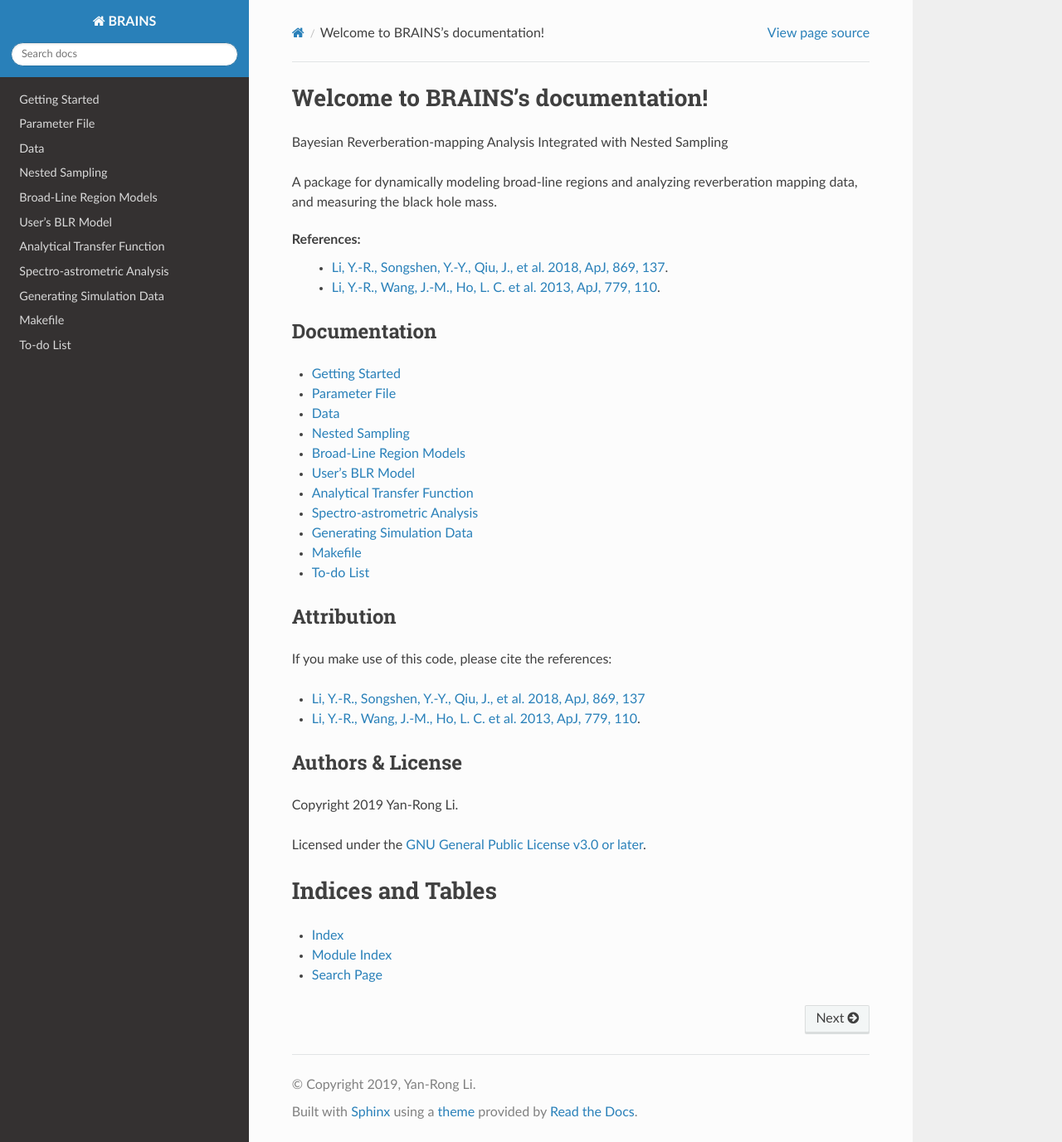
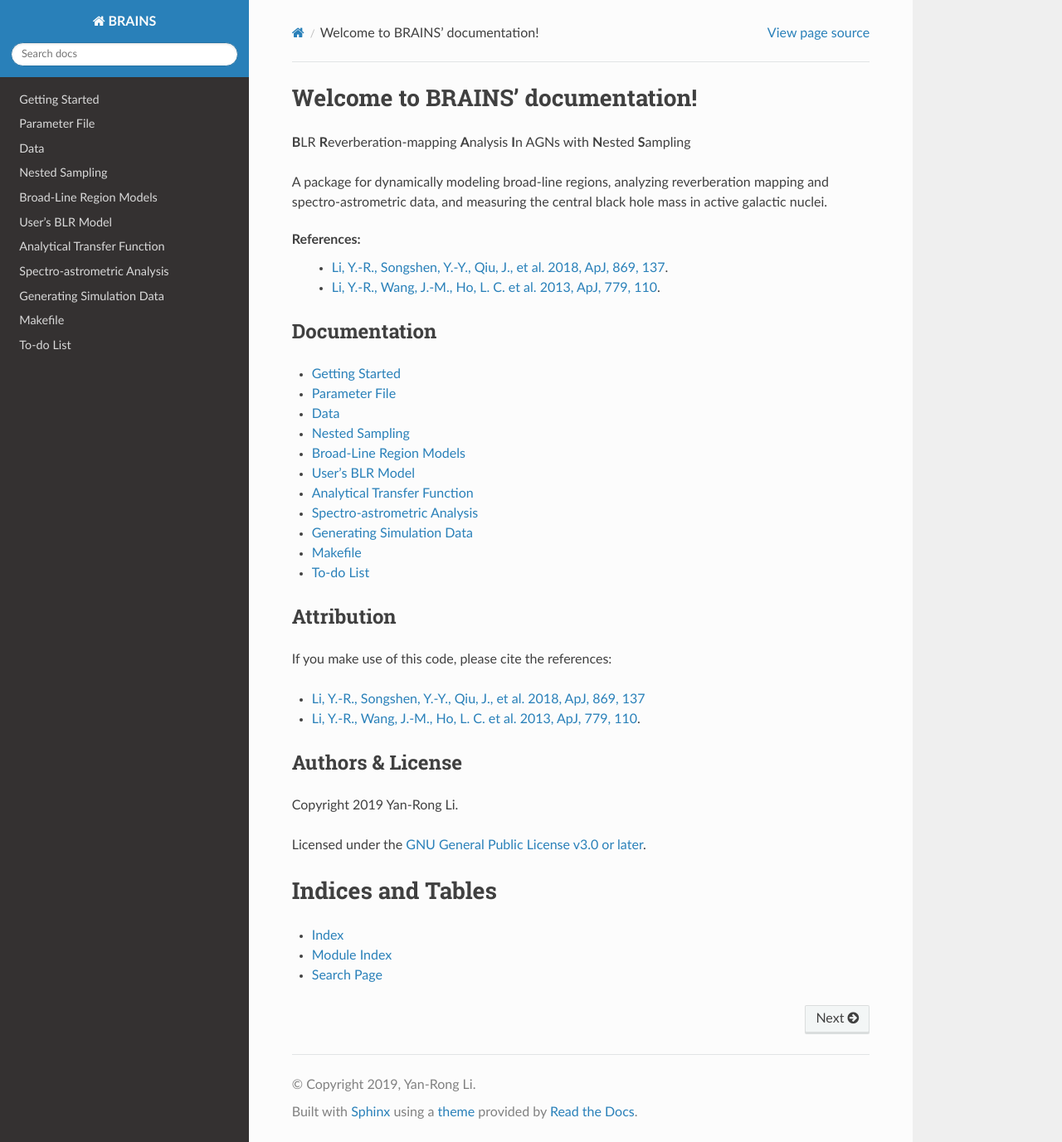
Before and after one commit to LiyrAstroph/BRAINS, a Sphinx documentation site: the page built from docs/index.rst, in a window 1280 px wide and 1377 px high. Shown: the whole window at 83% size. Built offline with Sphinx 7.4.7 and the Read the Docs theme 2.0.0, drawn with Linux system fonts in a browser that asks for light colours.

Commit message:
update docs and README.rst

```diff
--- a/README.rst
+++ b/README.rst
@@ -1,10 +1,10 @@
 BRAINS
 ========
 
-**B**LR **R**everberation-mapping **A**nalysis **I**n AGN with **N**ested **S**ampling
+**B**\ LR **R**\ everberation-mapping **A**\ nalysis **I**\ n AGNs with **N**\ ested **S**\ ampling
 
-A package for dynamically modeling broad-line regions in active galactic nucleus, analyzing reverberation-mapping and spectro-astrometric
-data, and measuring the central black hole mass.
+A package for dynamically modeling broad-line regions, analyzing reverberation-mapping and spectro-astrometric
+data, and measuring the central black hole mass in active galactic nuclei.
 
 References:
   * `Li, Y.-R., Songshen, Y.-Y., Qiu, J., et al. 2018, ApJ, 869, 137 <http://adsabs.harvard.edu/abs/2018ApJ...869..137L>`_.
--- a/docs/index.rst
+++ b/docs/index.rst
@@ -3,12 +3,13 @@
    You can adapt this file completely to your liking, but it should at least
    contain the root `toctree` directive.
 
-Welcome to BRAINS's documentation!
+Welcome to BRAINS' documentation!
 ==================================
 
-Bayesian Reverberation-mapping Analysis Integrated with Nested Sampling
+**B**\ LR **R**\ everberation-mapping **A**\ nalysis **I**\ n AGNs with **N**\ ested **S**\ ampling
 
-A package for dynamically modeling broad-line regions and analyzing reverberation mapping data, and measuring the black hole mass.
+A package for dynamically modeling broad-line regions, analyzing reverberation mapping and spectro-astrometric data,
+and measuring the central black hole mass in active galactic nuclei.
 
 References:
    * `Li, Y.-R., Songshen, Y.-Y., Qiu, J., et al. 2018, ApJ, 869, 137 <http://adsabs.harvard.edu/abs/2018ApJ...869..137L>`_.
```
